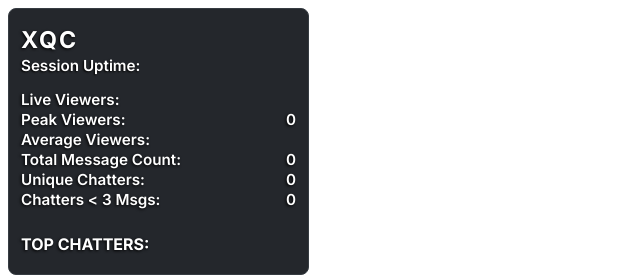
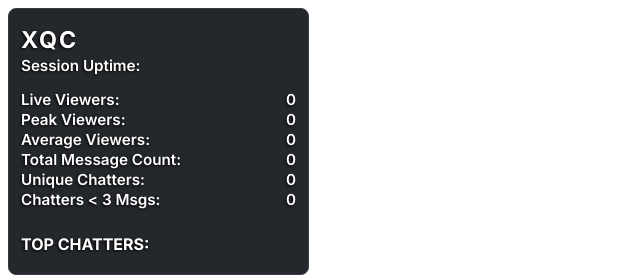
Before and after one commit to boxesp/chat_stats, a website with bundled scripts: page index.html in a window 1280 px wide. Shown: the full height of the page, 0-640 px from the left. Built offline with nearby package versions, Linux system fonts and the light colour scheme; no server answers.

Commit message:
Update index.html

```diff
--- a/index.html
+++ b/index.html
@@ -17,9 +17,9 @@
         <div class="statBox">
             <h2><span id="channel-live"></span> <span id="channel-name"></span></h2>
             <div class="sessionTime">Session Uptime: <span id="session-duration"></span></div>
-            <p>Live Viewers: <span id="viewer-count"></span></p>
+            <p>Live Viewers: <span id="live-viewers">0</span></p>
             <p>Peak Viewers: <span id="viewer-peak"></span></p>
-            <p>Average Viewers: <span id="viewer-average"></span></p>
+            <p>Average Viewers: <span id="average-viewers">0</span></p>
             <p>Total Message Count: <span id="message-count">0</span></p>
             <p>Unique Chatters: <span id="unique-usernames">0</span></p>
             <p>Chatters &lt; 3 Msgs: <span id="2x-usernames">0</span></p>
```
